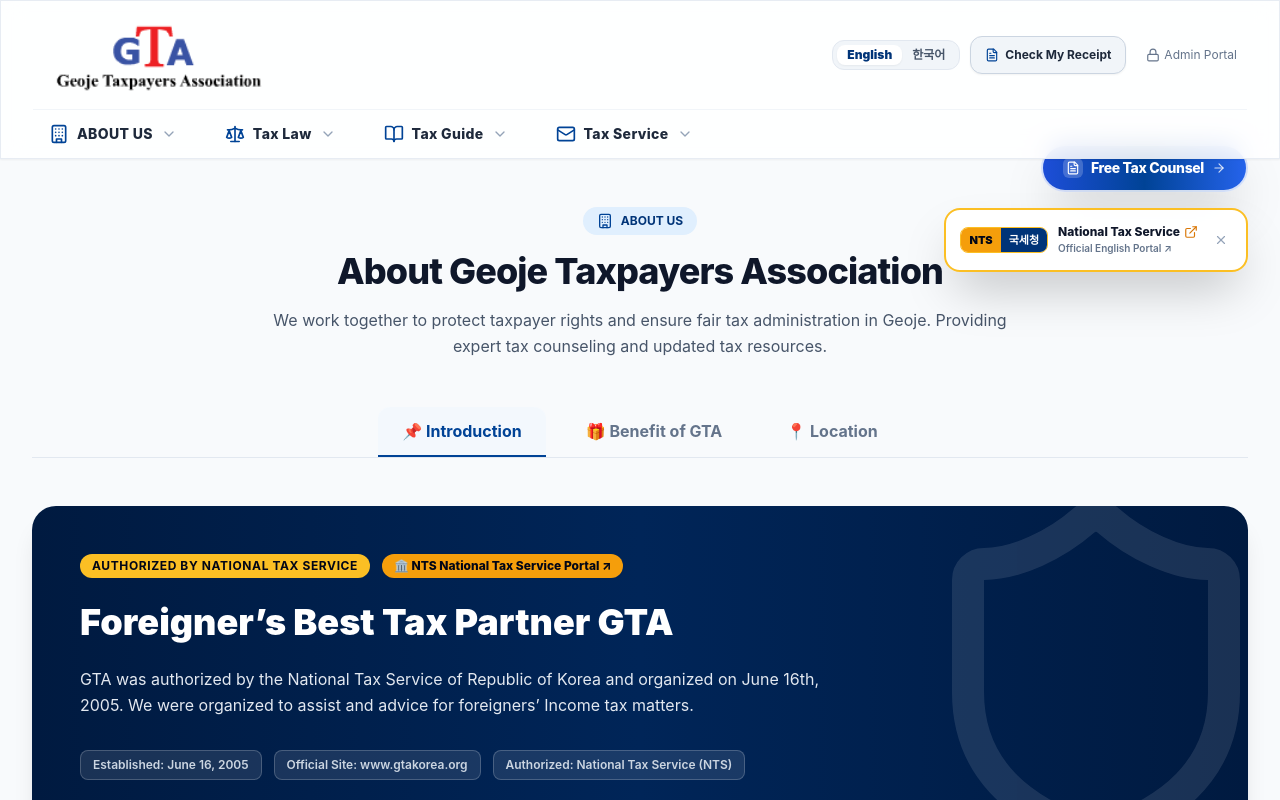
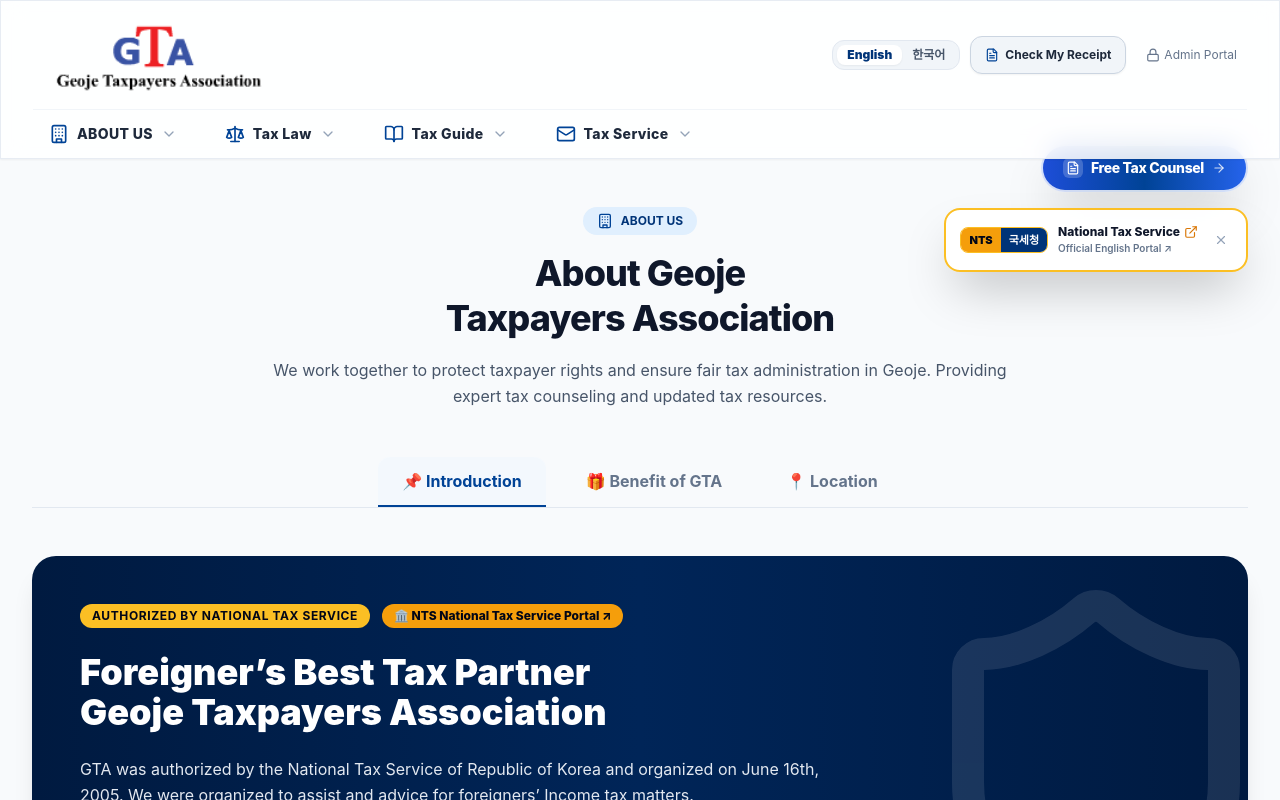
Before and after one commit to ChoiJuHo80/gta-taxpayers-association, a Next.js app: page /about in a window 1280 px wide. Shown: the top 800 px of the page. Built offline with nearby package versions, Linux system fonts and the light colour scheme.

Commit message:
style: apply line breaks to page titles for About Us, Tax Law, and Tax Guide

```diff
--- a/src/app/about/page.tsx
+++ b/src/app/about/page.tsx
@@ -41,8 +41,16 @@ function AboutContent() {
           <Building className="w-4 h-4 text-gta-600" />
           <span>ABOUT US</span>
         </div>
-        <h1 className="text-4xl font-extrabold text-slate-900 tracking-tight">
-          {lang === 'ko' ? '협회 소개 & 안내' : 'About Geoje Taxpayers Association'}
+        <h1 className="text-4xl font-extrabold text-slate-900 tracking-tight break-keep leading-tight">
+          {lang === 'ko' ? (
+            <>
+              협회 소개 및<br />이용 안내
+            </>
+          ) : (
+            <>
+              About Geoje<br />Taxpayers Association
+            </>
+          )}
         </h1>
         <p className="text-slate-600 leading-relaxed text-base">
           {t.footerDesc}
@@ -109,8 +117,8 @@ function AboutContent() {
                   <span>🏛️ NTS National Tax Service Portal ↗</span>
                 </a>
               </div>
-              <h2 className="text-3xl sm:text-4xl font-black">
-                Foreigner’s Best Tax Partner GTA
+              <h2 className="text-3xl sm:text-4xl font-black break-keep leading-tight">
+                Foreigner’s Best Tax Partner<br />Geoje Taxpayers Association
               </h2>
               <p className="text-slate-200 text-base leading-relaxed">
                 GTA was authorized by the National Tax Service of Republic of Korea and organized on June 16th, 2005. We were organized to assist and advice for foreigners’ Income tax matters.
@@ -185,7 +193,9 @@ function AboutContent() {
       {activeTab === 'benefit' && (
         <div className="space-y-8 animate-in fade-in duration-200">
           <div className="text-center max-w-2xl mx-auto space-y-2">
-            <h2 className="text-3xl font-extrabold text-slate-900">Benefit of GTA members</h2>
+            <h2 className="text-3xl font-extrabold text-slate-900 break-keep leading-tight">
+              Benefit of GTA Members<br />(3% Additional Tax Deduction)
+            </h2>
             <p className="text-slate-600 text-sm">
               GTA endeavors to reduce your tax burden and provide cost-effective tax solutions.
             </p>
--- a/src/app/tax-guide/page.tsx
+++ b/src/app/tax-guide/page.tsx
@@ -57,8 +57,16 @@ function TaxGuideContent() {
           <BookOpen className="w-4 h-4 text-gta-600" />
           <span>Tax Guide</span>
         </div>
-        <h1 className="text-4xl font-extrabold text-slate-900 tracking-tight">
-          {lang === 'ko' ? '외국인 세무 가이드' : 'Expatriate Tax Guide & Table'}
+        <h1 className="text-4xl font-extrabold text-slate-900 tracking-tight break-keep leading-tight">
+          {lang === 'ko' ? (
+            <>
+              외국인 세무 가이드<br />&amp; 공제 서식
+            </>
+          ) : (
+            <>
+              Expatriate Tax Guide<br />&amp; Tax Deduction Items
+            </>
+          )}
         </h1>
         <p className="text-slate-600 leading-relaxed text-base">
           Step-by-step tax workflow, document check-list, monthly tax calculation table ($1=KRW 1,300), and deduction items.
@@ -363,6 +371,17 @@ function TaxGuideContent() {
       {/* TAB 4: Tax Deduction Item (Brochure Page 6~7) */}
       {activeTab === 'tax-deduction' && (
         <div className="space-y-8 animate-in fade-in duration-200">
+          <div className="text-center max-w-2xl mx-auto space-y-2 mb-6">
+            <h2 className="text-3xl font-extrabold text-slate-900 break-keep leading-tight">
+              Personal Deduction &amp;<br />Tax Deduction Items
+            </h2>
+            <p className="text-slate-600 text-sm break-keep">
+              {lang === 'ko'
+                ? '한국 세법상 외국인 근로자에게 적용되는 인적공제 및 특별소득공제 상세 안내입니다.'
+                : 'Guide on personal deduction and special tax deduction items under Korean tax law.'}
+            </p>
+          </div>
+
           <div className="grid grid-cols-1 md:grid-cols-2 gap-8">
             <div className="bg-white p-8 rounded-3xl border border-slate-200 shadow-sm space-y-4">
               <h3 className="text-xl font-extrabold text-slate-900 border-b border-slate-200 pb-3 flex items-center space-x-2">
--- a/src/app/tax-law/page.tsx
+++ b/src/app/tax-law/page.tsx
@@ -47,8 +47,16 @@ function TaxLawContent() {
           <Scale className="w-4 h-4 text-gta-600" />
           <span>Tax Law</span>
         </div>
-        <h1 className="text-4xl font-extrabold text-slate-900 tracking-tight">
-          {lang === 'ko' ? '한국 세법 및 조세 조약' : 'Korean Tax Law & Foreign Tax Treaties'}
+        <h1 className="text-4xl font-extrabold text-slate-900 tracking-tight break-keep leading-tight">
+          {lang === 'ko' ? (
+            <>
+              한국 세법 및<br />조세 조약
+            </>
+          ) : (
+            <>
+              Korean Tax Law &amp;<br />Foreign Tax Treaties
+            </>
+          )}
         </h1>
         <p className="text-slate-600 leading-relaxed text-base">
           Key regulations of Korean income tax law for expatriates and tax treaty network with 99 countries.
```
